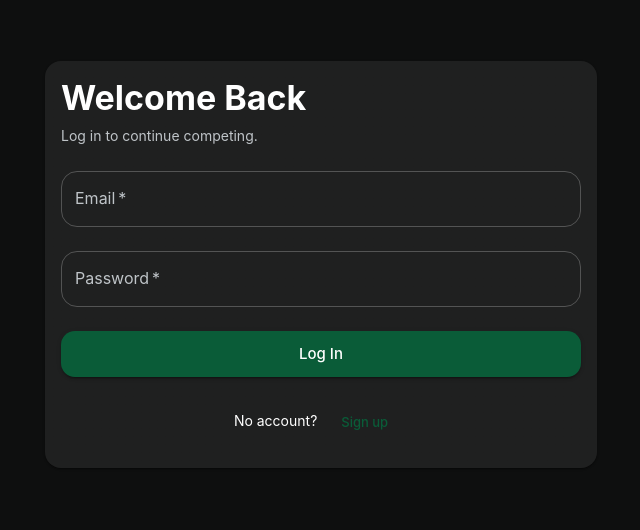
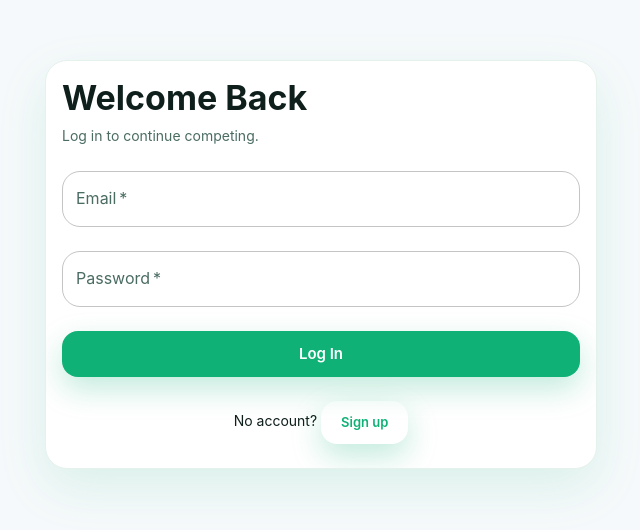
Before and after one commit to ezeAng/courtside-frontend, a React (Create React App) app: page /login in a window 1280 px wide. Shown: the part 136-666 px from the top of the page, without its empty margins (319-959 px from the left). Built offline with nearby package versions, Linux system fonts and the light colour scheme.

Commit message:
Refresh light theme styling

```diff
--- a/src/theme.js
+++ b/src/theme.js
@@ -2,45 +2,81 @@ import { createTheme } from "@mui/material/styles";
 
 const theme = createTheme({
   palette: {
-    mode: "dark",
+    mode: "light",
     primary: {
-      main: "#0A5C38", // Courtside dark green (court color)
+      main: "#0FB177", // vibrant courtside teal/green
+      contrastText: "#FFFFFF",
     },
     secondary: {
-      main: "#B5FF6B", // neon-lime accent
+      main: "#9AEF6F", // lively lime accent
+      contrastText: "#0F1F1C",
     },
     background: {
-      default: "#0E0F0F",
-      paper: "#131414",
+      default: "#F6F9FB",
+      paper: "#FFFFFF",
     },
     text: {
-      primary: "#FFFFFF",
-      secondary: "#BFC4C8",
-    }
+      primary: "#0F1F1C",
+      secondary: "#4A6C63",
+    },
   },
   shape: {
-    borderRadius: 16,
+    borderRadius: 18,
   },
   typography: {
     fontFamily: "'Inter', sans-serif",
     h1: { fontWeight: 700 },
     h2: { fontWeight: 700 },
     h3: { fontWeight: 600 },
-    button: { textTransform: "none" },
+    button: { fontWeight: 600, textTransform: "none" },
   },
   components: {
+    MuiCssBaseline: {
+      styleOverrides: {
+        body: {
+          backgroundColor: "#F6F9FB",
+        },
+      },
+    },
     MuiButton: {
       styleOverrides: {
         root: {
-          borderRadius: 14,
+          borderRadius: 16,
           paddingLeft: 20,
           paddingRight: 20,
           paddingTop: 10,
           paddingBottom: 10,
-        }
-      }
+          boxShadow: "0px 12px 30px rgba(15, 177, 119, 0.25)",
+        },
+      },
     },
-  }
+    MuiPaper: {
+      styleOverrides: {
+        root: {
+          borderRadius: 22,
+          boxShadow: "0px 18px 50px rgba(15, 177, 119, 0.10)",
+          border: "1px solid #E5F2EB",
+        },
+      },
+    },
+    MuiCard: {
+      styleOverrides: {
+        root: {
+          borderRadius: 22,
+          boxShadow: "0px 18px 50px rgba(15, 177, 119, 0.12)",
+          border: "1px solid #E5F2EB",
+        },
+      },
+    },
+    MuiAppBar: {
+      styleOverrides: {
+        root: {
+          borderRadius: 18,
+          boxShadow: "0px 16px 36px rgba(15, 177, 119, 0.18)",
+        },
+      },
+    },
+  },
 });
 
 export default theme;
```
